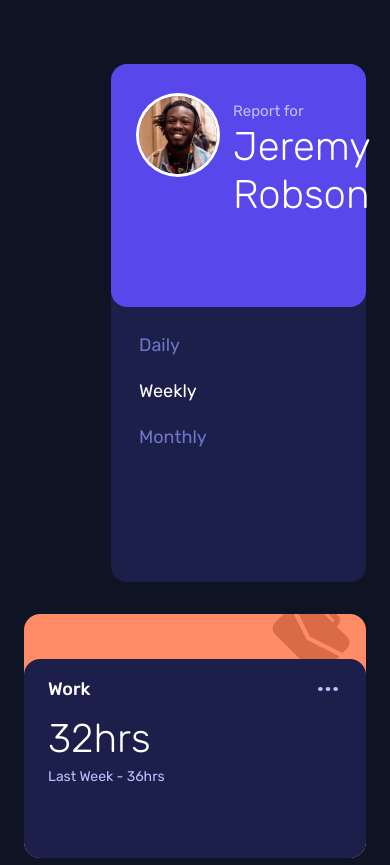
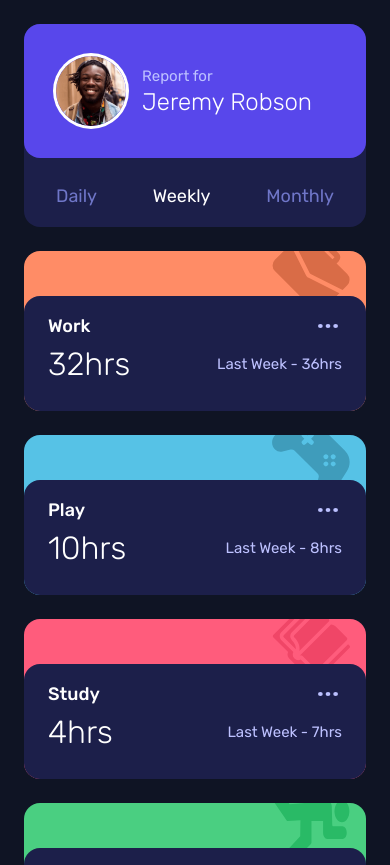
Before and after one commit to mechitoua/time-tracking-dashboard, a React (Vite) app: page / in a window 390 px wide. Shown: the top 865 px of the page. Built offline with nearby package versions, Linux system fonts and the light colour scheme.

Commit message:
🎨 refactor: improve mobile layout spacing
- Remove grid alignment constraints for natural content flow
- Adjust TimeCard dimensions to match mobile design
- Perfect the spacing between cards

```diff
--- a/src/App.tsx
+++ b/src/App.tsx
@@ -16,10 +16,10 @@ export default function App() {
   const [timeframe, setTimeframe] = useState<'daily' | 'weekly' | 'monthly'>('weekly');
 
   return (
-    <div className='min-h-screen bg-very-dark-blue flex items-center justify-center py-16 px-6'>
-      <div className='w-full max-w-6xl mx-auto'>
-        <div className='grid grid-cols-1 md:grid-cols-2 lg:grid-cols-4 gap-8 items-start auto-rows-fr'>
-          <div className='lg:row-span-2 flex justify-end h-full'>
+    <div className='min-h-screen bg-very-dark-blue flex items-center justify-center py-6 sm:py-16 px-6'>
+      <div className='w-full max-w-[375px] sm:max-w-6xl mx-auto'>
+        <div className='grid grid-cols-1 md:grid-cols-2 lg:grid-cols-4 gap-6 sm:gap-8'>
+          <div className='lg:row-span-2 flex justify-center lg:justify-end h-full'>
             <ProfileCard timeframe={timeframe} setTimeframe={setTimeframe} />
           </div>
 
--- a/src/components/ProfileCard.tsx
+++ b/src/components/ProfileCard.tsx
@@ -5,22 +5,22 @@ interface ProfileCardProps {
 
 export default function ProfileCard({ timeframe, setTimeframe }: ProfileCardProps) {
   return (
-    <article className='bg-dark-blue rounded-2xl h-[518px] w-[255px] flex flex-col'>
-      <header className='bg-primary-blue pt-8 pb-[88px] px-7 rounded-2xl'>
-        <div className='flex items-start gap-4 sm:flex-col sm:items-start'>
+    <article className='bg-dark-blue rounded-2xl h-[203px] sm:h-[518px] w-full sm:w-[255px] flex flex-col'>
+      <header className='bg-primary-blue pt-8 pb-8 sm:pb-[88px] px-8 rounded-2xl'>
+        <div className='flex items-center sm:items-start gap-4 sm:flex-col'>
           <img
             src='/image-jeremy.png'
             alt='Jeremy Robson'
-            className='w-[78px] h-[78px] rounded-full ring-[3px] ring-white'
+            className='w-[70px] h-[70px] sm:w-[78px] sm:h-[78px] rounded-full ring-[3px] ring-white'
           />
-          <div className='mt-1 sm:mt-5'>
+          <div className='sm:mt-5'>
             <p className='text-pale-blue text-[15px]'>Report for</p>
-            <h1 className='text-white text-[40px] font-light leading-[1.2]'>Jeremy Robson</h1>
+            <h1 className='text-white text-2xl sm:text-[40px] font-light leading-[1.2]'>Jeremy Robson</h1>
           </div>
         </div>
       </header>
 
-      <nav className='px-7 pt-6 pb-8 flex flex-col gap-[18px] flex-1'>
+      <nav className='px-8 py-6 flex flex-row sm:flex-col justify-between sm:gap-[18px] flex-1'>
         {['daily', 'weekly', 'monthly'].map((t) => (
           <button
             key={t}
--- a/src/components/TimeCard.tsx
+++ b/src/components/TimeCard.tsx
@@ -14,25 +14,27 @@ const timeframeText = {
 
 export default function TimeCard({ title, timeframe, current, previous, color }: TimeCardProps) {
   return (
-    <article className={`relative pt-[45px] rounded-[1rem] ${color} overflow-hidden h-[244px]`}>
+    <article className={`relative pt-[45px] rounded-[1rem] ${color} overflow-hidden h-[160px] sm:h-[244px]`}>
       <header className='absolute top-[-10px] right-4 h-16 flex items-center'>
         <img src={`/icon-${title.toLowerCase().replace(' ', '-')}.svg`} alt={title} className='w-[78px] h-[78px]' />
       </header>
 
-      <main className='bg-dark-blue hover:bg-[#34397B] transition-colors rounded-[1rem] p-6 pt-4 relative z-10 h-[200px]'>
-        <header className='flex items-center justify-between mb-3'>
+      <main className='bg-dark-blue hover:bg-[#34397B] transition-colors rounded-[1rem] p-6 pt-4 relative z-10 h-[120px] sm:h-[200px]'>
+        <div className='flex flex-col sm:block'>
+          <div className='flex justify-between items-center mb-2 sm:mb-6'>
             <h2 className='text-white font-medium text-lg'>{title}</h2>
             <button className='text-pale-blue hover:text-white transition-colors p-1' aria-label='More options'>
               <img src='/icon-ellipsis.svg' alt='elipsis' className='w-5 h-1' />
             </button>
-        </header>
+          </div>
 
-        <section className='mt-4'>
-          <p className='text-white text-[2.5rem] font-light leading-none mb-2'>{current}hrs</p>
-          <p className='text-pale-blue text-sm'>
+          <div className='flex justify-between items-center sm:block'>
+            <p className='text-white text-[32px] sm:text-[56px] font-light leading-none'>{current}hrs</p>
+            <p className='text-pale-blue text-[15px] sm:mt-2'>
               {timeframeText[timeframe]} - {previous}hrs
             </p>
-        </section>
+          </div>
+        </div>
       </main>
     </article>
   );
```
Lines whose indentation alone changed are shown as unchanged.
